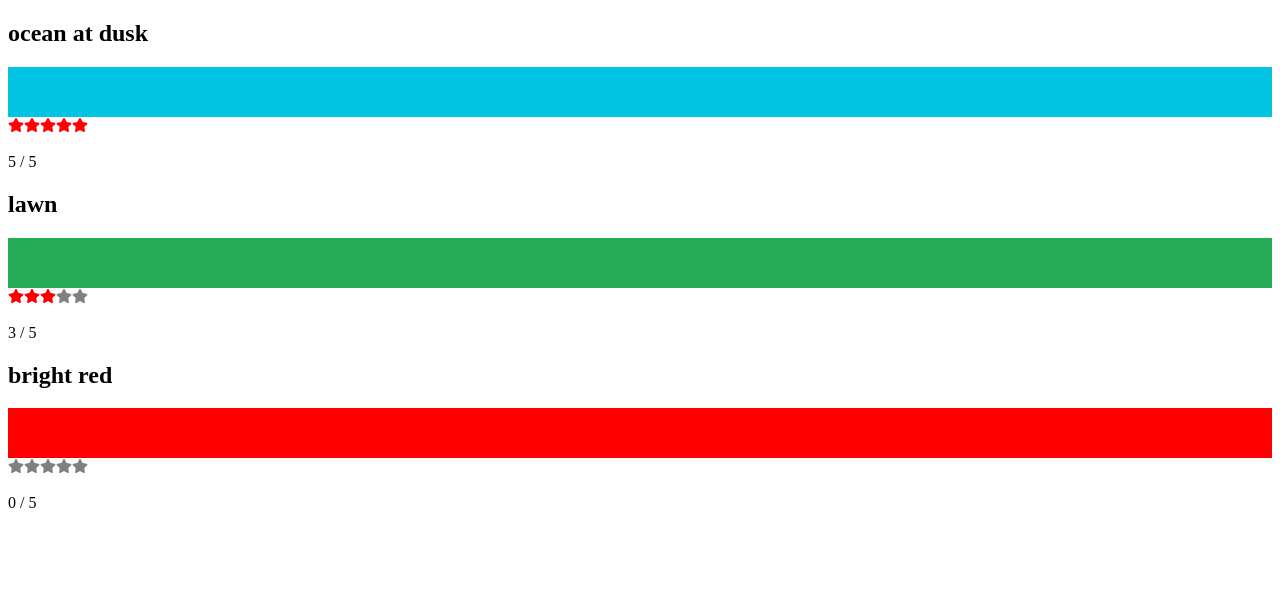
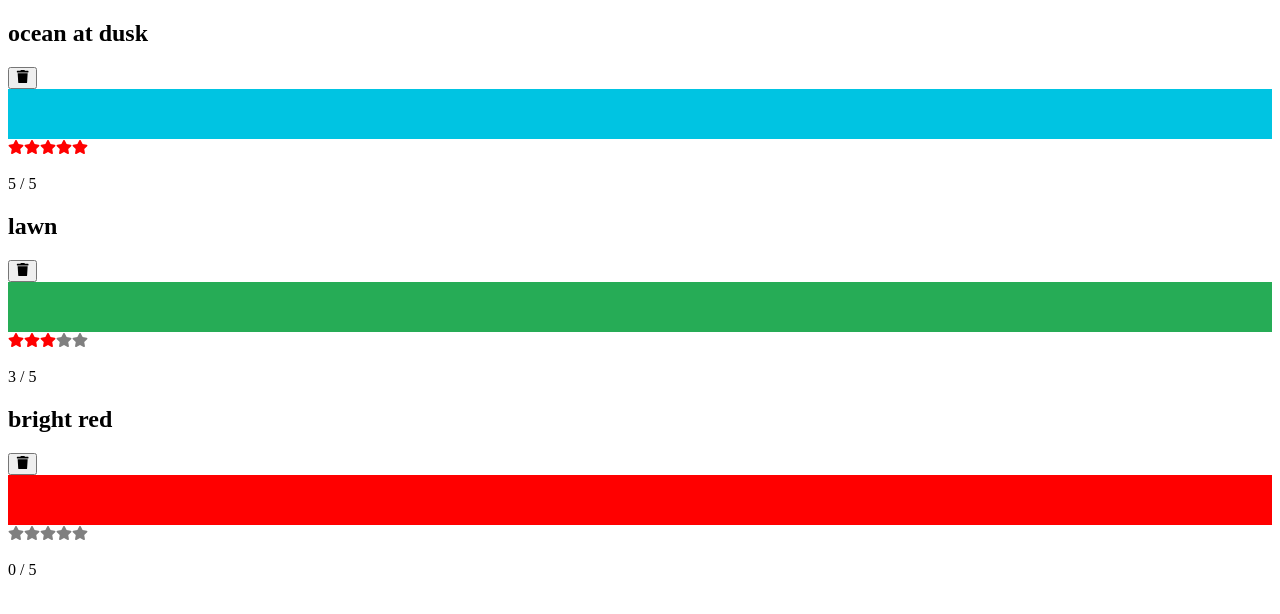
Before and after one commit to johnny-gill/third-react, a React (Create React App) app: page / in a window 1280 px wide. Shown: the top 614 px of the page. Built offline with nearby package versions, Linux system fonts and the light colour scheme.

Commit message:
feat : props로 함수전달

```diff
--- a/src/ch6/App.js
+++ b/src/ch6/App.js
@@ -3,8 +3,26 @@
 import ColorList from './ColorList';
 
 const App = () => {
-  const [colors] = useState(colorData);
-  return <ColorList colors={colors} />;
+  const [colors, setColors] = useState(colorData);
+
+  const removeColor = (id) => {
+    const newColors = colors.filter((color) => color.id !== id);
+    setColors(newColors);
+  };
+
+  const rateColor = (id, rating) => {
+    const newColors = colors.map((color) =>
+      color.id === id ? { ...color, rating } : color
+    );
+    setColors(newColors);
+  };
+  return (
+    <ColorList
+      colors={colors}
+      onRemoveColor={removeColor}
+      onRateColor={rateColor}
+    />
+  );
 };
 
 export default App;
--- a/src/ch6/Color.js
+++ b/src/ch6/Color.js
@@ -1,11 +1,27 @@
-import StarRating from "./StarRating";
+import { FaTrash } from 'react-icons/fa';
+import StarRating from './StarRating';
 
-const Color = ({ title, color, rating }) => {
-  return <section>
-    <h1>{title}</h1>
-    <div style={{height: 50, backgroundColor: color}} />
-    <StarRating selectedStars={rating} />
-  </section>;
+const Color = ({
+  id,
+  title,
+  color,
+  rating,
+  onRemove = (f) => f,
+  onRate = (f) => f,
+}) => {
+  return (
+    <section>
+      <h1>{title}</h1>
+      <button onClick={() => onRemove(id)}>
+        <FaTrash />
+      </button>
+      <div style={{ height: 50, backgroundColor: color }} />
+      <StarRating
+        selectedStars={rating}
+        onRate={(rating) => onRate(id, rating)}
+      />
+    </section>
+  );
 };
 
 export default Color;
--- a/src/ch6/ColorList.js
+++ b/src/ch6/ColorList.js
@@ -1,6 +1,10 @@
 import Color from './Color';
 
-const ColorList = ({ colors = [] }) => {
+const ColorList = ({
+  colors = [],
+  onRemoveColor = (f) => f,
+  onRateColor = (f) => f,
+}) => {
   if (!colors.length) {
     return <div>표시할 색이 없습니다.</div>;
   }
@@ -8,7 +12,12 @@
   return (
     <div>
       {colors.map((color) => (
-        <Color key={color.id} {...color} />
+        <Color
+          key={color.id}
+          {...color}
+          onRemove={onRemoveColor}
+          onRate={onRateColor}
+        />
       ))}
     </div>
   );
--- a/src/ch6/StarRating.js
+++ b/src/ch6/StarRating.js
@@ -6,11 +6,19 @@
   return <FaStar color={selected ? 'red' : 'grey'} onClick={onSelect} />;
 };
 
-const StarRating = ({ totalStars = 5, selectedStars = 0 }) => {
+const StarRating = ({
+  totalStars = 5,
+  selectedStars = 0,
+  onRate = (f) => f,
+}) => {
   return (
     <>
       {createArray(totalStars).map((n, i) => (
-        <Star key={i} selected={selectedStars > i} />
+        <Star
+          key={i}
+          selected={selectedStars > i}
+          onSelect={() => onRate(i + 1)}
+        />
       ))}
       <p>
         {selectedStars} / {totalStars}
```
